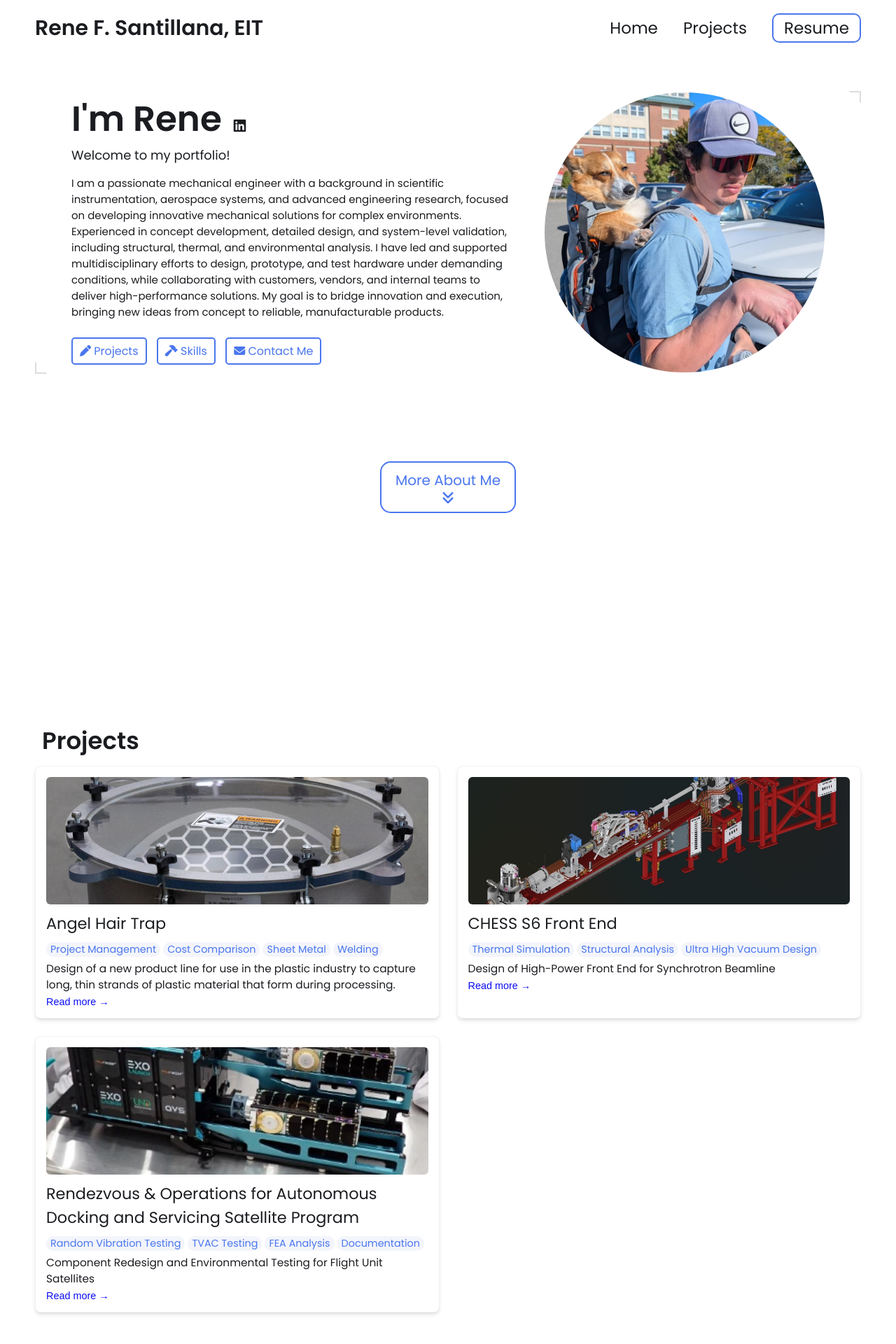
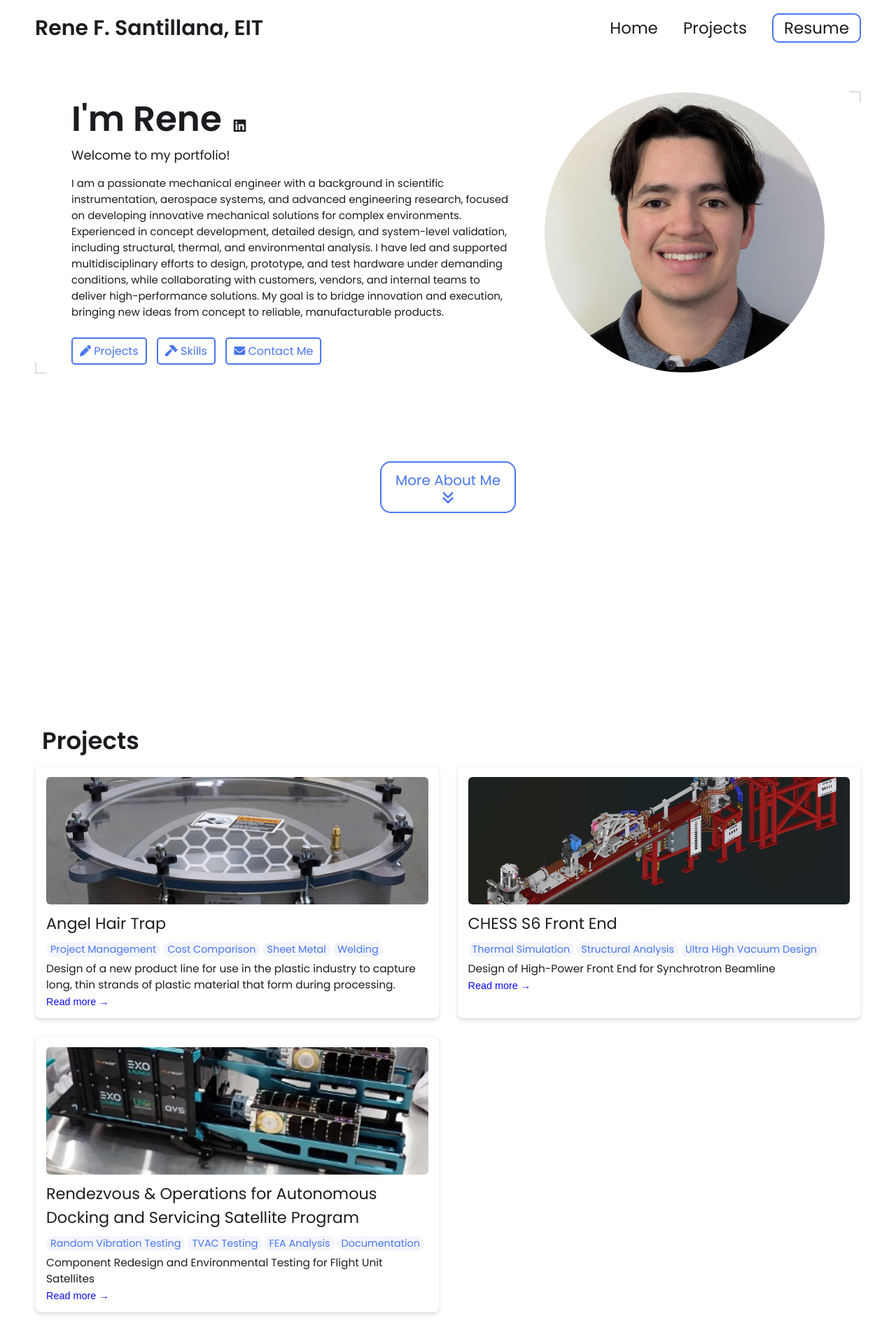
Before and after one commit to rfsantill/rfsantill.github.io, a Jekyll site: the page built from index.html, in a window 1280 px wide. Shown: the top 1920 px of the page at 70% size. Built offline with Jekyll 4.4.1, drawn with Linux system fonts in a browser that asks for light colours.

Commit message:
Update _config.yml
Added Actual profile image

```diff
--- a/_config.yml
+++ b/_config.yml
@@ -22,7 +22,7 @@ description: >- # dont remove this line. this will ignore all new lines until th
   My goal is to bridge innovation and execution, bringing new ideas from concept to reliable, manufacturable products.
 
 # Place your profile image in /assets/images/profile-image/folder and edit the file name
-profile_image: /assets/images/profile-image/Rene-Profile.jpg
+profile_image: /assets/images/profile-image/ReneProfile.jpg
 
 
 # Link your resume
```
